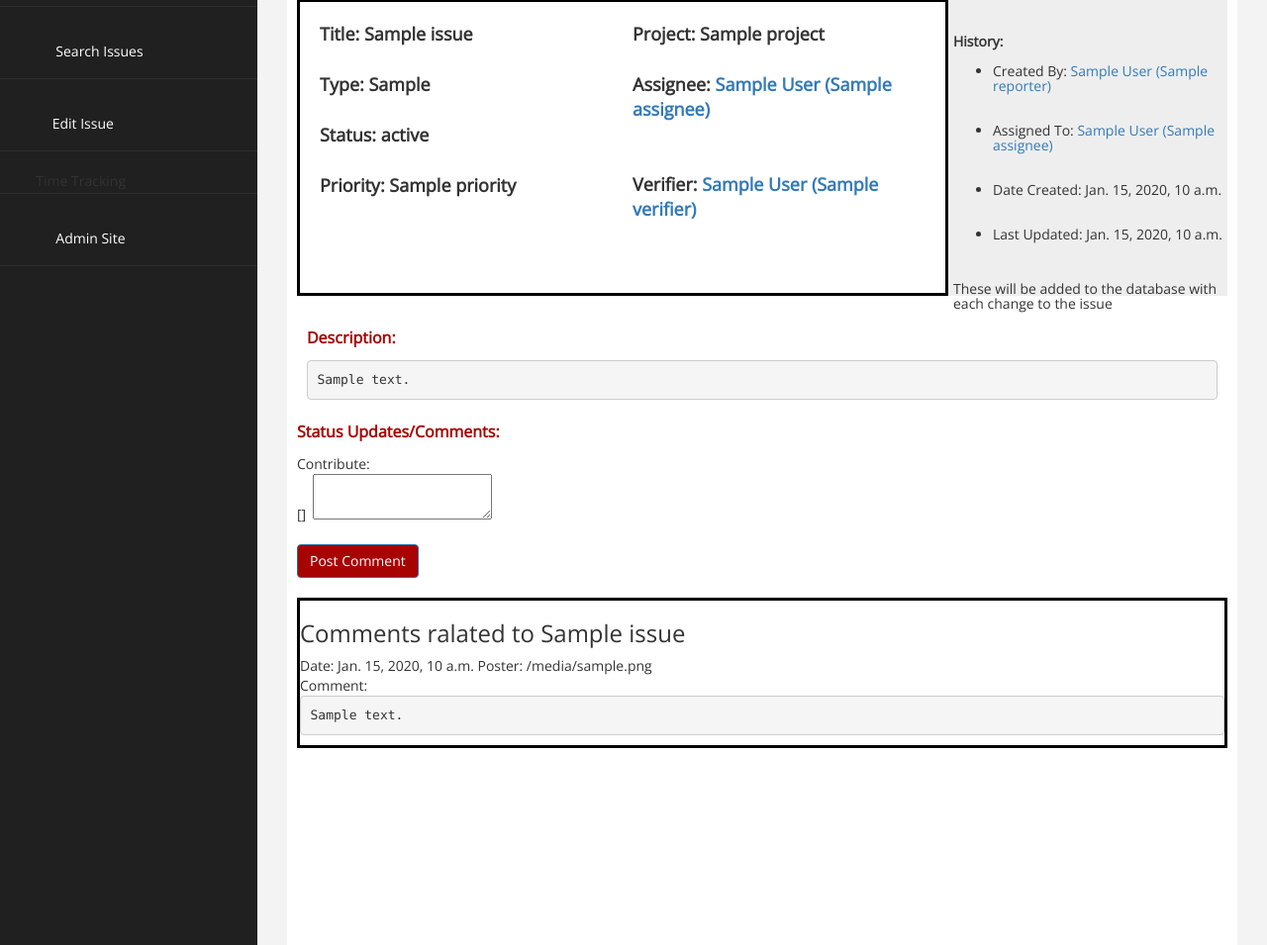
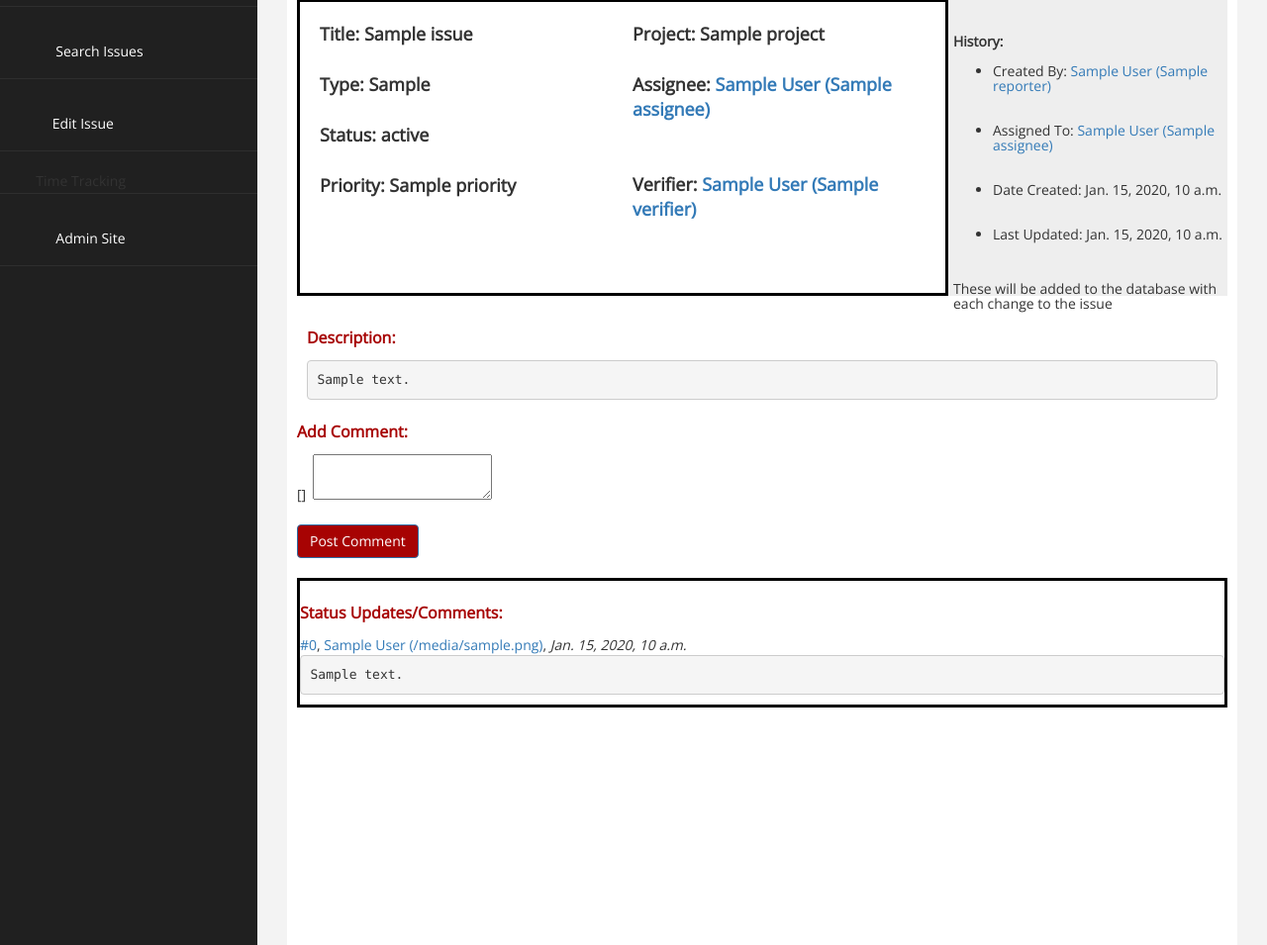
Before and after one commit to iamkelroy/CS673_G1_T3_BUGTRACKER, a Django app: template templates/issue_detail.html in a window 1280 px wide. Shown: the part 222-1177 px from the top of the page at 99% size. Run offline with Django 3.2, Linux system fonts and the light colour scheme; the template is opened without the code that fills it: most values are stand-ins (such as "Sample title", 1, 10 or a date in 2020); form fields are guessed from the names that the template uses; some libraries are stand-ins or nearby versions; some web fonts are replaced.

Commit message:
A few minor tweaks to issue_detail
These are purely visual tweaks.

```diff
--- a/templates/issue_detail.html
+++ b/templates/issue_detail.html
@@ -140,8 +140,7 @@
     </div>
 
     <form action="" method="POST">{% csrf_token %}
-        <p class="text-warning" style="color: #A70303;"><b>Status Updates/Comments: </b></p>
-        Contribute:<br>
+        <p class="text-warning" style="color: #A70303;"><b>Add Comment: </b></p>
  <!--       <textarea name="Comment" rows="8" cols="50" padding="5">new comment</textarea>  -->
         {{ form.comment.errors }}
         <label for="{{ form.comment.id_for_label }}"></label>
@@ -154,18 +153,15 @@
         <div style="border: solid black;">
  <!--           <textarea cols="150" id="id_description" maxlength="2000" name="comments" rows="10"></textarea>  -->
                 {% if comment_list %}
-                    <h3>Comments ralated to {{issue.title}}</h3>
+                    <p class="text-warning" style="color: #A70303;"><b>Status Updates/Comments: </b></p>
                     {% for comment in comment_list %}
-
-                        Date: {{comment.date}}
-                        Poster: {{comment.poster}}<br>
-                        Comment:
-                        <pre>{{comment.comment}}</pre>
-
+                    <a href="#{{ forloop.counter0 }}">#{{ forloop.counter0 }}</a>,
+                      <a href="mailto:{{ comment.poster.email }}">{{ comment.poster.first_name }} {{ comment.poster.last_name }} ({{ comment.poster }})</a>, <i>{{comment.date}}</i><br/>
+                      <pre>{{comment.comment}}</pre>
 
                     {% endfor%}
                 {% else %}
-                <h3>There are no comment</h3>
+                <h3>There are no comments.</h3>
                 {% endif %}
 
 <!--            Could probably delete the above "textarea" entry depending on how the comments are rendered.
```
